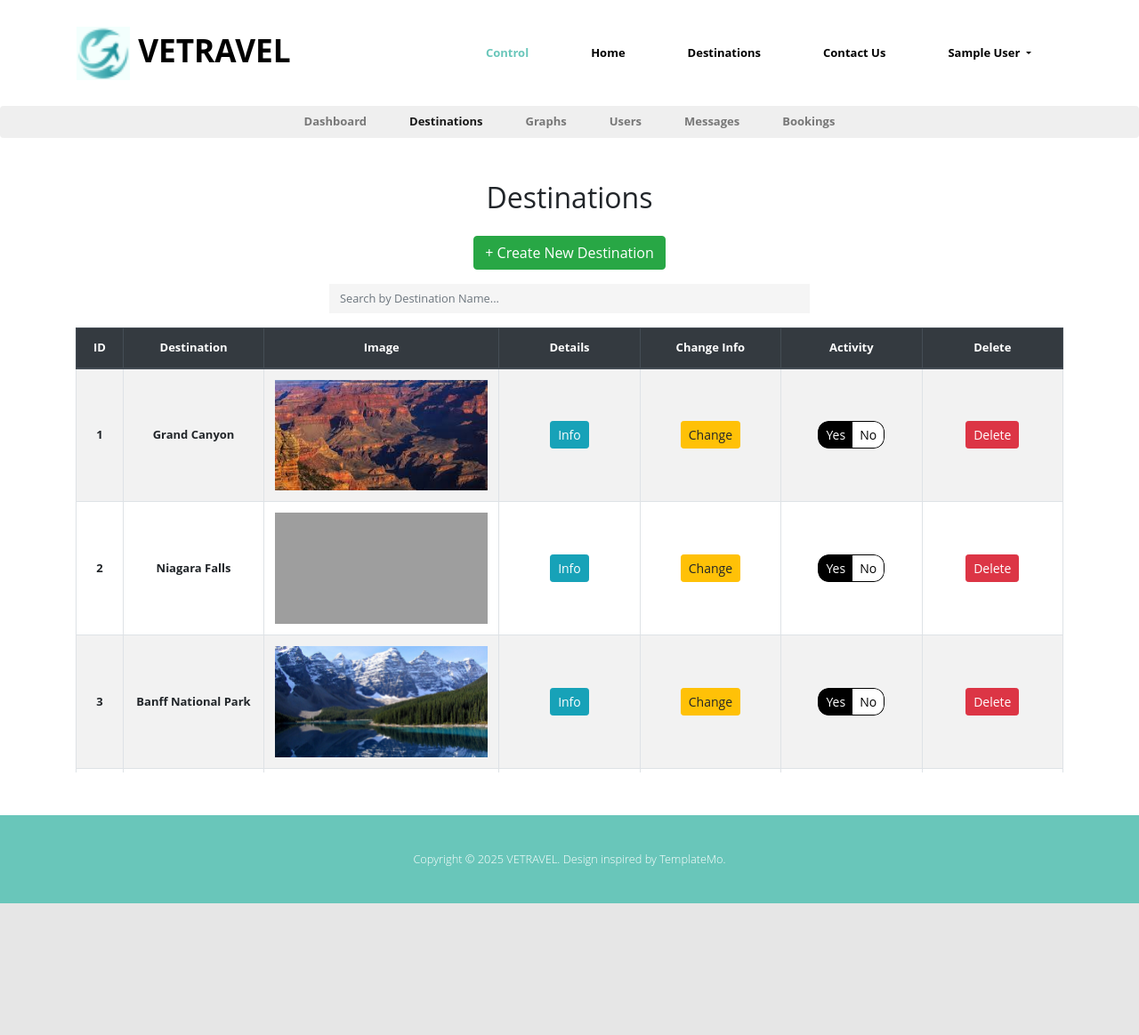
After one commit to vedranmackovic/travel-site-data-analysis, a Flask app: page /dest_view in a window 1280 px wide. The commit adds this page. Shown: the top 1163 px of the page at 89% size. Run offline with Flask 3, Linux system fonts and the light colour scheme; the visitor is signed in with stand-in values (Sample User, id 1); some libraries are stand-ins or nearby versions; grey boxes are pictures that could not be loaded.

Commit message:
Destination admin page: view data, toggle activity, and delete

```diff
--- a/app.py
+++ b/app.py
@@ -284,6 +284,37 @@ def graphs():
 
     return render_template("graphs.html", active_page="control", **charts, destinations=destination_list)
 
+@app.route('/dest_view', methods=["GET", "POST"])
+def dest_view():
+    if not session.get('is_admin'):
+        flash("Access denied.", "danger")
+        return redirect(url_for('home'))
+
+    if request.method == "POST":
+        action = request.form.get("action")
+        dest_id = request.form.get("dest_id")
+
+        if action == "delete_destination" and dest_id:
+            destination = Destination.query.get_or_404(dest_id)
+            Accommodation.query.filter_by(destination_id=destination.id).delete()
+            Transport.query.filter_by(destination_id=destination.id).delete()
+            db.session.delete(destination)
+            db.session.commit()
+            flash(f"Destination '{destination.name}' has been deleted.", "success")
+            return redirect(url_for('dest_view'))
+
+        if action == "toggle_activity" and dest_id:
+            destination = Destination.query.get_or_404(dest_id)
+
+            new_status = request.form.get('activity') == 'True'
+            destination.activity = new_status
+            db.session.commit()
+            flash(f"Activity for '{destination.name}' set to {'Active' if new_status else 'Inactive'}.", "success")
+            return redirect(url_for('dest_view'))
+
+    destinations = Destination.query.all()
+    return render_template("dest_view.html", destinations=destinations, active_page="control")
+
 @app.route('/login', methods=['POST'])
 def login():
     email = request.form.get('email')
--- a/models/destination.py
+++ b/models/destination.py
@@ -11,6 +11,7 @@ class Destination(db.Model):
     image2 = db.Column(db.String(100), nullable=False)
     image3 = db.Column(db.String(100), nullable=False)
     service_price = db.Column(db.Integer, nullable=False)
+    activity = db.Column(db.Boolean, nullable=False, default=True)
 
     accommodations = db.relationship('Accommodation', backref='destination', cascade="all, delete-orphan")
     transports = db.relationship('Transport', backref='destination', cascade="all, delete-orphan")
--- /dev/null
+++ b/static/js/dest_view.js
@@ -0,0 +1,13 @@
+document.getElementById("searchName").addEventListener("input", function () {
+    const filter = this.value.toLowerCase();
+    const rows = document.querySelectorAll("#usersTable tbody tr");
+
+    rows.forEach(row => {
+        const destinationName = row.children[1].textContent.toLowerCase();
+        if (destinationName.includes(filter)) {
+            row.style.display = "";
+        } else {
+            row.style.display = "none";
+        }
+    });
+});
--- a/templates/bookings.html
+++ b/templates/bookings.html
@@ -15,6 +15,9 @@
             <ul class="navbar-nav mx-auto">
                 <li class="nav-item mx-3">
                     <a class="nav-link" href="{{ url_for('control') }}">Dashboard</a>
+                </li>
+                <li class="nav-item mx-3">
+                    <a class="nav-link" href="{{ url_for('dest_view') }}">Destinations</a>
                 </li>
                 <li class="nav-item mx-3">
                     <a class="nav-link" href="{{ url_for('graphs') }}">Graphs</a>
--- a/templates/control.html
+++ b/templates/control.html
@@ -15,6 +15,9 @@
             <ul class="navbar-nav mx-auto">
                 <li class="nav-item mx-3">
                     <a class="nav-link active" href="#">Dashboard</a>
+                </li>
+                <li class="nav-item mx-3">
+                    <a class="nav-link" href="{{ url_for('dest_view') }}">Destinations</a>
                 </li>
                 <li class="nav-item mx-3">
                     <a class="nav-link" href="{{ url_for('graphs') }}">Graphs</a>
--- /dev/null
+++ b/templates/dest_view.html
@@ -0,0 +1,121 @@
+<!DOCTYPE html>
+<html lang="en">
+<head>
+    <meta charset="UTF-8">
+    <meta name="viewport" content="width=device-width, initial-scale=1.0">
+    <title>Destination View</title>
+    <link rel="icon" href="../static/img/logo.png" type="image/png">
+    <link href="https://cdn.jsdelivr.net/npm/bootstrap@4.6.2/dist/css/bootstrap.min.css" rel="stylesheet">
+    <link rel="stylesheet" href="../static/css/style.css">
+</head>
+<body>
+    {% include '_navbar.html' %}
+    <div class="tm-page-wrap mx-auto">
+        <nav class="navbar navbar-expand-lg navbar-light tm-bg-gray rounded">
+            <ul class="navbar-nav mx-auto">
+                <li class="nav-item mx-3">
+                    <a class="nav-link" href="{{ url_for('control') }}">Dashboard</a>
+                </li>
+                <li class="nav-item mx-3">
+                    <a class="nav-link active" href="#">Destinations</a>
+                </li>
+                <li class="nav-item mx-3">
+                    <a class="nav-link" href="{{ url_for('graphs') }}">Graphs</a>
+                </li>
+                <li class="nav-item mx-3">
+                    <a class="nav-link" href="{{ url_for('users')}}">Users</a>
+                </li>
+                <li class="nav-item mx-3">
+                    <a class="nav-link" href="{{ url_for('messages') }}">Messages</a>
+                </li>
+                <li class="nav-item mx-3">
+                    <a class="nav-link" href="{{ url_for('bookings') }}">Bookings</a>
+                </li>
+            </ul>
+        </nav>
+        <div class="container mt-5 pb-5">
+            <h2 class="text-center mb-4">Destinations</h2>
+                <div class="row mb-3">
+                    <div class="col-12 d-flex justify-content-center">
+                        <a href="#" class="btn btn-success">
+                            + Create New Destination
+                        </a>
+                    </div>
+                </div>
+            <div class="row mb-3 justify-content-center">
+                <div class="col-md-6">
+                    <input type="text" id="searchName" class="form-control" placeholder="Search by Destination Name...">
+                </div>
+            </div>
+            <div class="table-responsive" style="max-height: 500px; overflow-y: auto;" >
+                <table class="table table-bordered table-striped table-hover text-center mx-auto" id="usersTable">
+                    <thead class="thead-dark ">
+                        <tr>
+                            <th>ID</th>
+                            <th>Destination</th>
+                            <th>Image</th>
+                            <th>Details</th>
+                            <th>Change Info</th>
+                            <th>Activity</th>
+                            <th>Delete</th>
+                        </tr>
+                    </thead>
+                    <tbody>
+                        {% for d in destinations %}
+                        <tr>
+                            <td style="width: 50px; height: 100px; font-weight: bold;" class="align-middle">{{ d.id }}</td>
+                            <td style="width: 150px; height: 100px; font-weight: bold;" class="align-middle">{{ d.name }}</td>
+                            <td style="width: 250px; height: 150px;">
+                                <img src="{{ url_for('static', filename='img/' + d.image1) }}"
+                                    alt=""
+                                    style="object-fit: cover; width: 100%; height: 100%;">
+                            </td>
+                            <td style="width: 150px; height: 100px;" class="align-middle">
+                                <a href="#" class="btn btn-info btn-sm">Info</a>
+                            </td>
+                            <td style="width: 150px; height: 100px;" class="align-middle">
+                                <a href="#" class="btn btn-warning btn-sm">Change</a>
+                            </td>
+                            <td style="width: 150px; height: 100px;" class="align-middle">
+                                <form method="POST" action="{{ url_for('dest_view') }}">
+                                    <input type="hidden" name="dest_id" value="{{ d.id }}">
+                                    <input type="hidden" name="action" value="toggle_activity">
+                                    <div class="btn-group btn-group-toggle" data-toggle="buttons" style="border-radius: 12px; overflow: hidden;">
+                                        <label class="btn btn-sm {% if d.activity %}admin-yes{% else %}admin-no{% endif %}">
+                                            <input type="radio" name="activity" value="True" autocomplete="off"
+                                                {% if d.activity %}checked{% endif %}
+                                                onchange="this.form.submit()"> Yes
+                                        </label>
+                                        <label class="btn btn-sm {% if not d.activity %}admin-yes{% else %}admin-no{% endif %} no-border-left">
+                                            <input type="radio" name="activity" value="False" autocomplete="off"
+                                                {% if not d.activity %}checked{% endif %}
+                                                onchange="this.form.submit()"> No
+                                        </label>
+                                    </div>
+                                </form>
+                            </td>
+                            <td style="width: 150px; height: 100px;" class="align-middle">
+                                <form method="POST" action="{{ url_for('dest_view') }}" onsubmit="return confirm('Are you sure you want to delete this destination?');">
+                                    <input type="hidden" name="destination_id" value="{{ d.id }}">
+                                    <input type="hidden" name="action" value="delete_destination">
+                                    <button type="submit" class="btn btn-danger btn-sm">Delete</button>
+                                </form>
+                            </td>
+                        </tr>
+                        {% endfor %}
+                    </tbody>
+                </table>
+            </div>
+        </div>
+    </div>
+    <footer class="tm-container-outer">
+        <p>Copyright © 2025 VETRAVEL. Design inspired by TemplateMo.</p>
+    </footer>
+    {% include 'modals.html' %}
+    <script src="https://code.jquery.com/jquery-1.11.3.min.js"></script>
+    <script src="https://cdn.jsdelivr.net/npm/popper.js@1.16.1/dist/umd/popper.min.js"></script>
+    <script src="https://stackpath.bootstrapcdn.com/bootstrap/4.0.0-beta.2/js/bootstrap.min.js"></script>
+    <script src="../static/js/modal.js"></script>
+    <script src="../static/js/dest_view.js"></script>
+</body>
+</html>
--- a/templates/graphs.html
+++ b/templates/graphs.html
@@ -16,6 +16,9 @@
             <ul class="navbar-nav mx-auto">
                 <li class="nav-item mx-3">
                     <a class="nav-link" href="{{ url_for('control') }}">Dashboard</a>
+                </li>
+                <li class="nav-item mx-3">
+                    <a class="nav-link" href="{{ url_for('dest_view') }}">Destinations</a>
                 </li>
                 <li class="nav-item mx-3">
                     <a class="nav-link active" href="#">Graphs</a>
--- a/templates/messages.html
+++ b/templates/messages.html
@@ -15,6 +15,9 @@
             <ul class="navbar-nav mx-auto">
                 <li class="nav-item mx-3">
                     <a class="nav-link" href="{{ url_for('control') }}">Dashboard</a>
+                </li>
+                <li class="nav-item mx-3">
+                    <a class="nav-link" href="{{ url_for('dest_view') }}">Destinations</a>
                 </li>
                 <li class="nav-item mx-3">
                     <a class="nav-link" href="{{ url_for('graphs') }}">Graphs</a>
--- a/templates/users.html
+++ b/templates/users.html
@@ -15,6 +15,9 @@
             <ul class="navbar-nav mx-auto">
                 <li class="nav-item mx-3">
                     <a class="nav-link" href="{{ url_for('control') }}">Dashboard</a>
+                </li>
+                <li class="nav-item mx-3">
+                    <a class="nav-link" href="{{ url_for('dest_view') }}">Destinations</a>
                 </li>
                 <li class="nav-item mx-3">
                     <a class="nav-link" href="{{ url_for('graphs') }}">Graphs</a>
```
Also changed, not shown: migrations/versions/f2882ea0daa9_add_activity_column_to_destination.py (added, +32 -0 lines), templates/destinations.html (+7 -7 lines).
